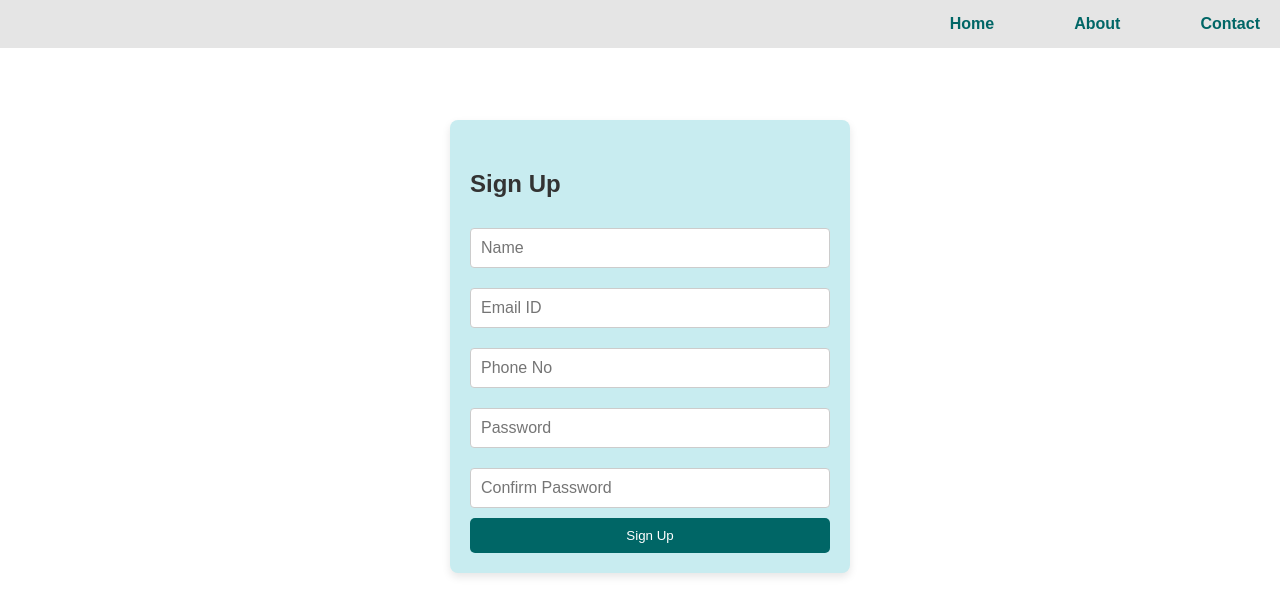
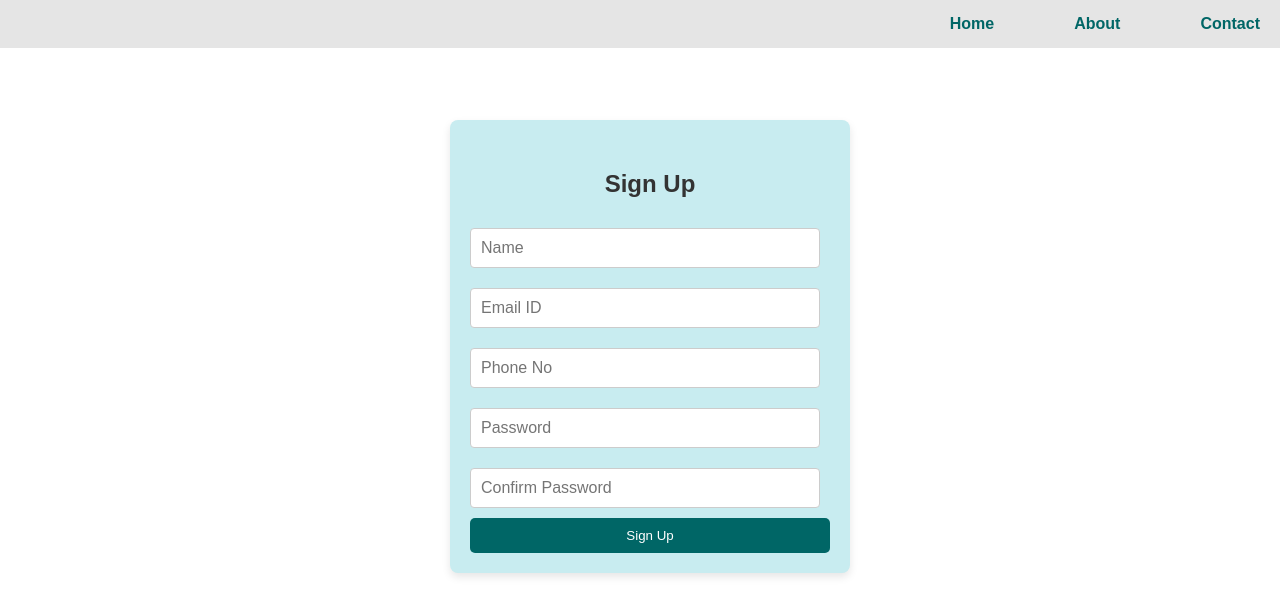
Before and after one commit to sanjana1328/OneStop, a React (Create React App) app: page /signup in a window 1280 px wide. Shown: the top 616 px of the page. Built offline with nearby package versions, Linux system fonts and the light colour scheme.

Commit message:
updated validation

```diff
--- a/src/pages/signup.js
+++ b/src/pages/signup.js
@@ -1,4 +1,3 @@
-// src/pages/SignUp.js
 import React, { useState } from 'react';
 import { useNavigate } from 'react-router-dom';
 import './styles.css';
@@ -13,28 +12,63 @@ function SignUp() {
         confirmPassword: '',
     });
     const [error, setError] = useState('');
+    const [fieldErrors, setFieldErrors] = useState({});
+
+    const validationRules = {
+        name: {
+            regex: /^[A-Za-z]+$/,
+            message: 'Name should contain only alphabets (A-Z or a-z)',
+        },
+        email: {
+            regex: /^[a-z0-9._%+-]+@[a-z]+\.[a-z]{2,}$/,
+            message: 'Please enter a valid email address (e.g., user@example.com)',
+        },
+        phone: {
+            regex: /^\d{10}$/,
+            message: 'Enter a valid 10-digit phone number',
+        },
+        password: {
+            regex: /^(?=.*[a-z])(?=.*[A-Z])(?=.*\d)(?=.*[@$!%*?&])[A-Za-z\d@$!%*?&]{8,}$/,
+            message:
+                'Password must be at least 8 characters long and include an uppercase letter, a lowercase letter, a number, and a special character',
+        },
+    };
 
     const handleChange = (e) => {
-        setFormData({ ...formData, [e.target.name]: e.target.value });
+        const { name, value } = e.target;
+        setFormData({ ...formData, [name]: value });
+
+        // Validate input on change
+        if (validationRules[name] && !validationRules[name].regex.test(value)) {
+            setFieldErrors({ ...fieldErrors, [name]: validationRules[name].message });
+        } else {
+            const newErrors = { ...fieldErrors };
+            delete newErrors[name];
+            setFieldErrors(newErrors);
+        }
     };
 
     const handleSubmit = async (e) => {
         e.preventDefault();
 
-        //check if all fields are filled
-        if (!formData.name || !formData.email || !formData.phone || !formData.password || !formData.confirmPassword) {
-            setError('Please fill all fields');
+        // Final validation before submission
+        for (const field in validationRules) {
+            if (!validationRules[field].regex.test(formData[field])) {
+                setFieldErrors({ ...fieldErrors, [field]: validationRules[field].message });
                 return;
+            }
         }
 
         // Check if passwords match
         if (formData.password !== formData.confirmPassword) {
-            setError('Passwords do not match');
+            setFieldErrors({
+                ...fieldErrors,
+                confirmPassword: 'Passwords do not match',
+            });
             return;
         }
 
         try {
-            // Send the form data to the backend
             const response = await fetch('http://localhost:5000/api/auth/signup', {
                 method: 'POST',
                 headers: { 'Content-Type': 'application/json' },
@@ -44,14 +78,12 @@ function SignUp() {
             const data = await response.json();
 
             if (response.ok) {
-                // If signup successful, redirect to home or login page
-                // Assuming the backend sends a user object or token in response
                 localStorage.setItem('user', JSON.stringify(data.user || formData));
                 navigate('/');
             } else {
                 setError(data.message || 'Something went wrong');
             }
-        } catch (error) {
+        } catch {
             setError('Server error. Please try again later.');
         }
     };
@@ -60,13 +92,81 @@ function SignUp() {
         <div className="body">
             <div className="form-container">
                 <form onSubmit={handleSubmit}>
-                <h2>Sign Up</h2>
-                <input type="text" name="name" placeholder="Name" pattern="[A-Za-z]+" title="Name should contain only alphabets (A-Z or a-z)" value={formData.name} onChange={handleChange} />
-                <input type="email" name="email" placeholder="Email ID" pattern="[a-z0-9._%+-]+@[a-z]+\.[a-z]{2,}$" title="Please enter a valid email address (e.g., user@example.com)" value={formData.email} onChange={handleChange} />
-                <input type="text" name="phone" placeholder="Phone No" pattern="\d{10}" title="Enter a valid phone number"value={formData.phone} onChange={handleChange} />
-                <input type="password" name="password" placeholder="Password" pattern="(?=.*[a-z])(?=.*[A-Z])(?=.*\d)(?=.*[@$!%*?&])[A-Za-z\d@$!%*?&]{8,}"
-    title="Password must be at least 8 characters long and include at least one uppercase letter, one lowercase letter, one number, and one special character (e.g., @$!%*?&)" value={formData.password} onChange={handleChange} />
-                <input type="password" name="confirmPassword" placeholder="Confirm Password" value={formData.confirmPassword} onChange={handleChange} />
+                    <h2 align="center">Sign Up</h2>
+                    <div className="form-group">
+                        <input
+                            type="text"
+                            name="name"
+                            placeholder="Name"
+                            value={formData.name}
+                            onChange={handleChange}
+                            className={fieldErrors.name ? 'invalid' : ''}
+                        />
+                        {fieldErrors.name && <p className="error">{fieldErrors.name}</p>}
+                    </div>
+
+                    <div className="form-group">
+                        <input
+                            type="email"
+                            name="email"
+                            placeholder="Email ID"
+                            value={formData.email}
+                            onChange={handleChange}
+                            className={fieldErrors.email ? 'invalid' : ''}
+                        />
+                        {fieldErrors.email && <p className="error">{fieldErrors.email}</p>}
+                    </div>
+
+                    <div className="form-group">
+                        <input
+                            type="text"
+                            name="phone"
+                            placeholder="Phone No"
+                            value={formData.phone}
+                            onChange={handleChange}
+                            className={fieldErrors.phone ? 'invalid' : ''}
+                        />
+                        {fieldErrors.phone && <p className="error">{fieldErrors.phone}</p>}
+                    </div>
+
+                    <div className="form-group">
+                        <input
+                            type="password"
+                            name="password"
+                            placeholder="Password"
+                            value={formData.password}
+                            onChange={handleChange}
+                            className={fieldErrors.password ? 'invalid' : ''}
+                        />
+                        {fieldErrors.password && <p className="error">{fieldErrors.password}</p>}
+                    </div>
+
+                    <div className="form-group">
+                        <input
+                            type="password"
+                            name="confirmPassword"
+                            placeholder="Confirm Password"
+                            value={formData.confirmPassword}
+                            onChange={(e) => {
+                                setFormData({ ...formData, confirmPassword: e.target.value });
+                                if (formData.password !== e.target.value) {
+                                    setFieldErrors({
+                                        ...fieldErrors,
+                                        confirmPassword: 'Passwords do not match',
+                                    });
+                                } else {
+                                    const newErrors = { ...fieldErrors };
+                                    delete newErrors.confirmPassword;
+                                    setFieldErrors(newErrors);
+                                }
+                            }}
+                            className={fieldErrors.confirmPassword ? 'invalid' : ''}
+                        />
+                        {fieldErrors.confirmPassword && (
+                            <p className="error">{fieldErrors.confirmPassword}</p>
+                        )}
+                    </div>
+
                     <button type="submit">Sign Up</button>
                 </form>
                 {error && <p className="error">{error}</p>}
--- a/src/pages/styles.css
+++ b/src/pages/styles.css
@@ -183,6 +183,7 @@ footer p {
 }
 
 .form-container input {
+    width: 350px;
     margin: 10px 0;
     padding: 10px;
     border-radius: 4px;
```
Lines whose indentation alone changed are shown as unchanged.
